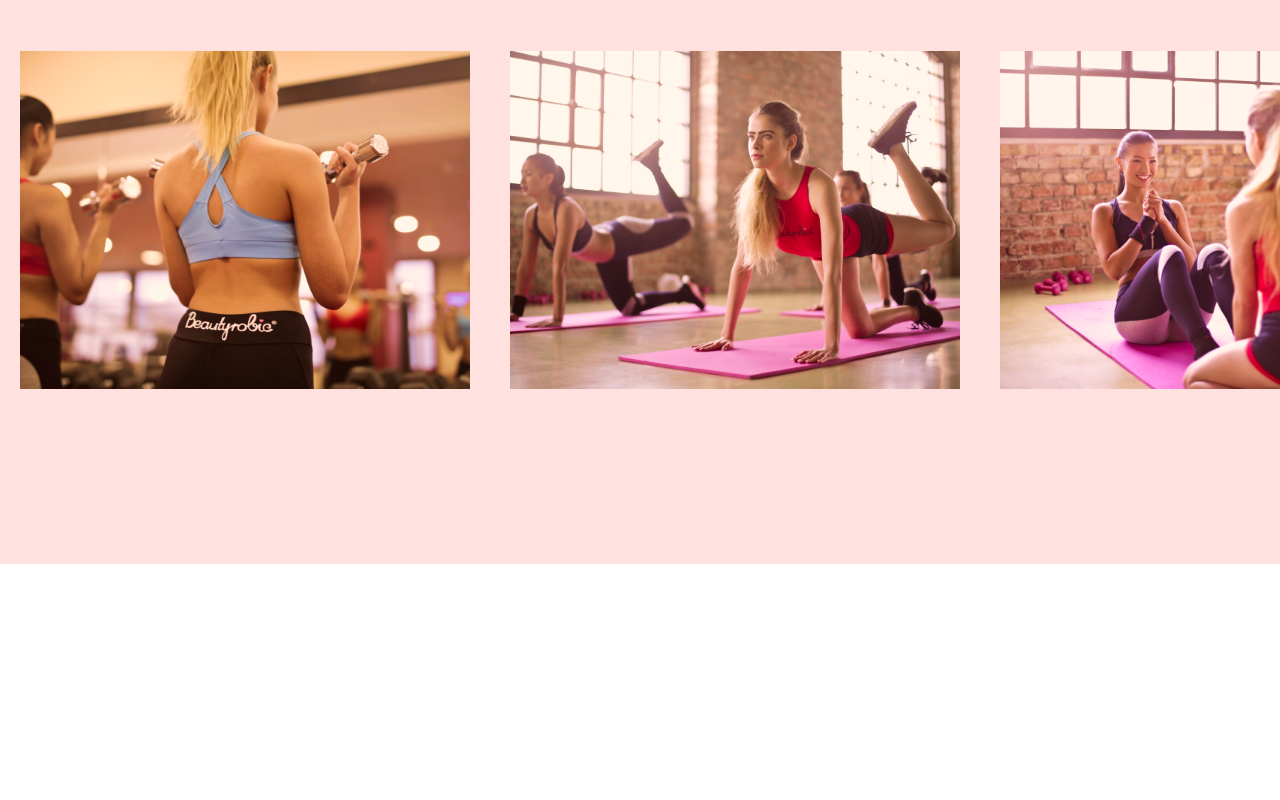
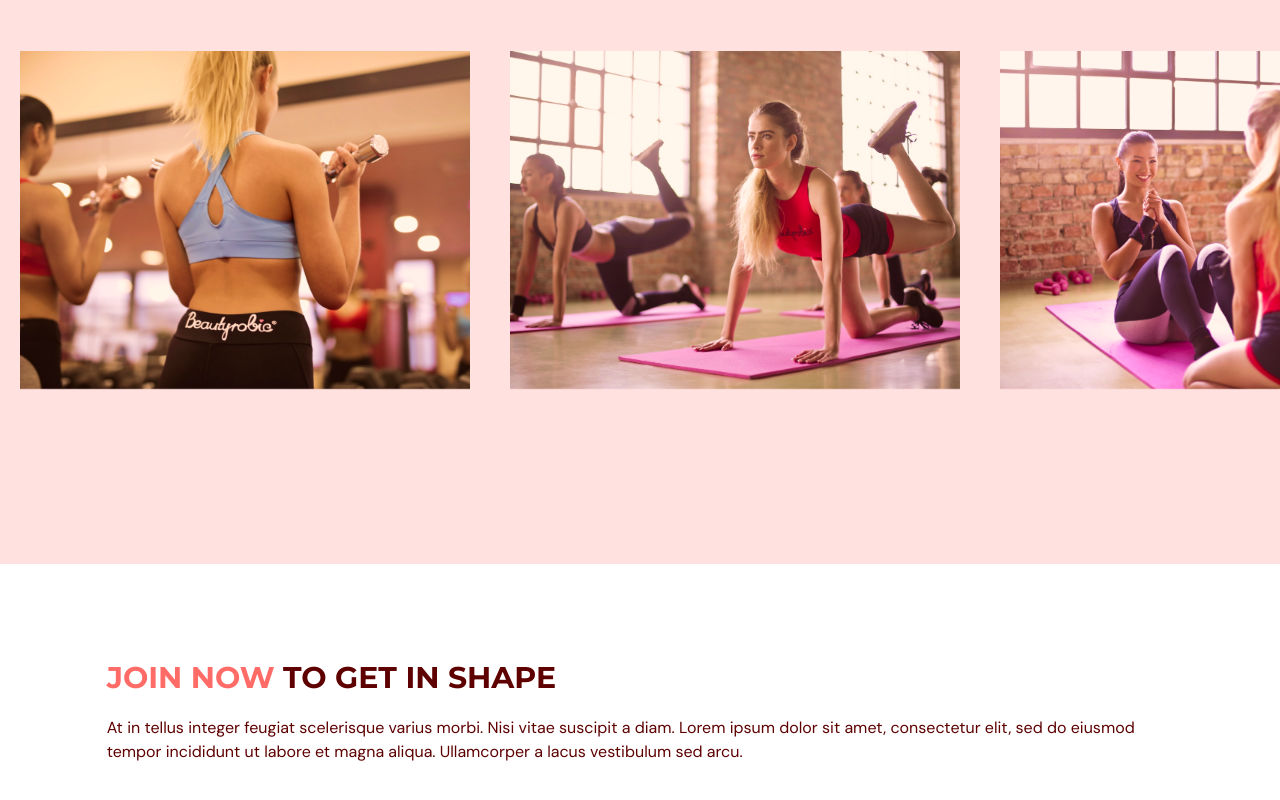
Before and after one commit to KaleabIsDoneWithJava/Evogym_-_Service_Website, a React (Vite) app: page / in a window 1280 px wide. Shown: the part 2426-3226 px from the top of the page. Before the commit the page ends 2990 px from the top, so only its background shows below. Built offline with nearby package versions, Linux system fonts and the light colour scheme.

Commit message:
Header and text done on contact us page

```diff
--- a/package.json
+++ b/package.json
@@ -15,7 +15,8 @@
     "framer-motion": "^10.16.16",
     "react": "^18.2.0",
     "react-anchor-link-smooth-scroll": "^1.0.12",
-    "react-dom": "^18.2.0"
+    "react-dom": "^18.2.0",
+    "react-hook-form": "^7.50.1"
   },
   "devDependencies": {
     "@types/node": "^20.10.5",
--- a/src/App.tsx
+++ b/src/App.tsx
@@ -4,6 +4,7 @@ import { useEffect, useState } from "react";
 import Home from "@/scenes/home/";
 import Benefits from "@/scenes/benefits/";
 import OurClasses from "./scenes/ourclasses";
+import ContactUs from "./scenes/contactus";
 
 function App() {
   const [selectedPage, setSelectedPage] = useState<SelectedPage>(
@@ -40,6 +41,7 @@ function App() {
       <Home setSelectedPage={setSelectedPage} />
       <Benefits setSelectedPage={setSelectedPage} />
       <OurClasses setSelectedPage={setSelectedPage} />
+      <ContactUs setSelectedPage={setSelectedPage} />
     </div>
   );
 }
--- /dev/null
+++ b/src/scenes/contactus/index.tsx
@@ -0,0 +1,44 @@
+import { SelectedPage } from "@/shared/types";
+import { useForm } from "react-hook-form";
+import { motion } from "framer-motion";
+import ContactUsPageGraphic from "@/assets/ContactUsPageGraphic.png";
+import HText from "../benefits/HText";
+
+type Props = {
+  setSelectedPage: (vaule: SelectedPage) => void;
+};
+
+function ContactUs({ setSelectedPage }: Props) {
+  return (
+    <section id="contactus" className="mx-auto w-5/6 pb-32 pt-24">
+      <motion.div
+        onViewportEnter={() => setSelectedPage(SelectedPage.ContactUs)}
+      >
+        {/*  HEADER  */}
+        <motion.div
+          initial="hidden"
+          whileInView="visible"
+          viewport={{ once: true, amount: 0.5 }}
+          transition={{ delay: 0.2, duration: 0.5 }}
+          variants={{
+            hidden: { opacity: 0, x: -50 },
+            visible: { opacity: 1, x: 0 },
+          }}
+        >
+          <HText>
+            <span className="text-primary-500">JOIN NOW </span>
+            TO GET IN SHAPE
+          </HText>
+          <p className="my-5 ">
+            At in tellus integer feugiat scelerisque varius morbi. Nisi vitae
+            suscipit a diam. Lorem ipsum dolor sit amet, consectetur elit, sed
+            do eiusmod tempor incididunt ut labore et magna aliqua. Ullamcorper
+            a lacus vestibulum sed arcu.
+          </p>
+        </motion.div>
+      </motion.div>
+    </section>
+  );
+}
+
+export default ContactUs;
```
Also changed, not shown: 1 other file (tests, documents, lock files or other folders).
